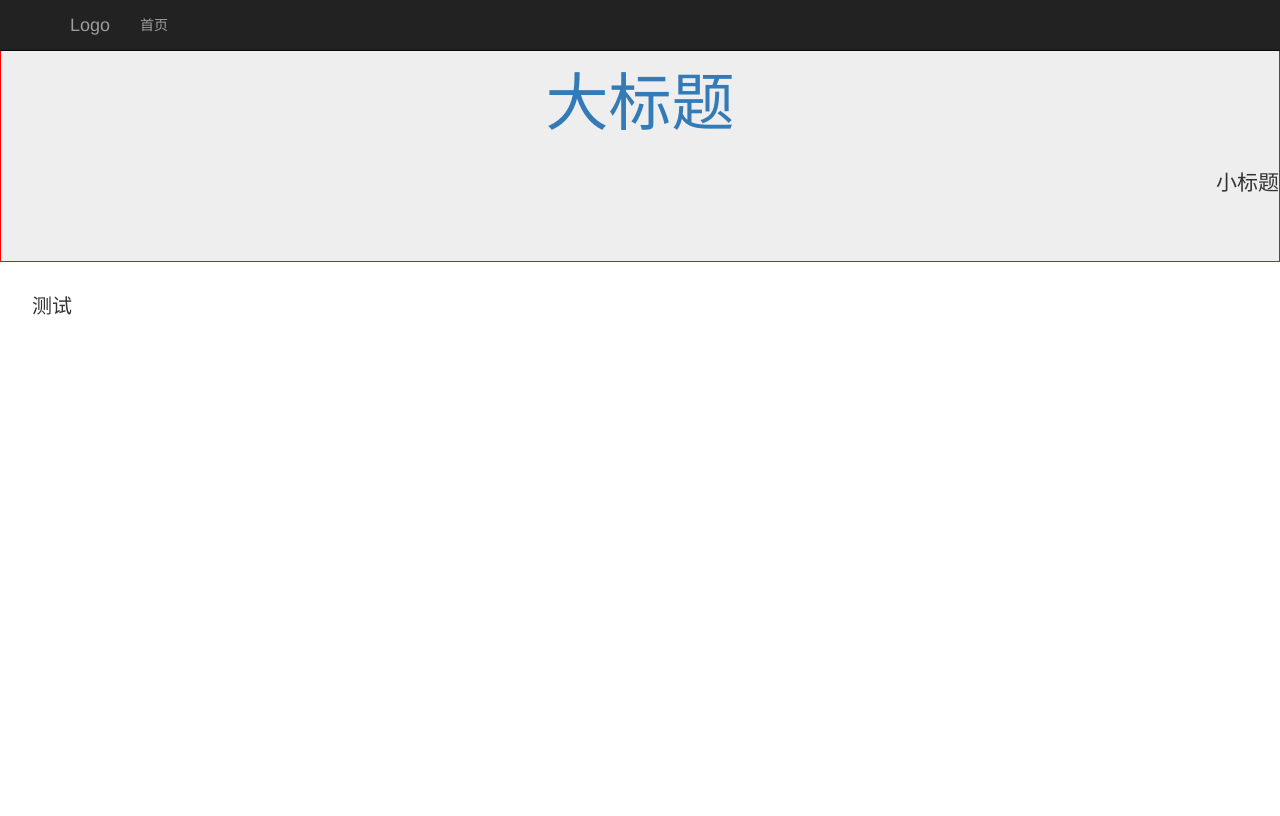
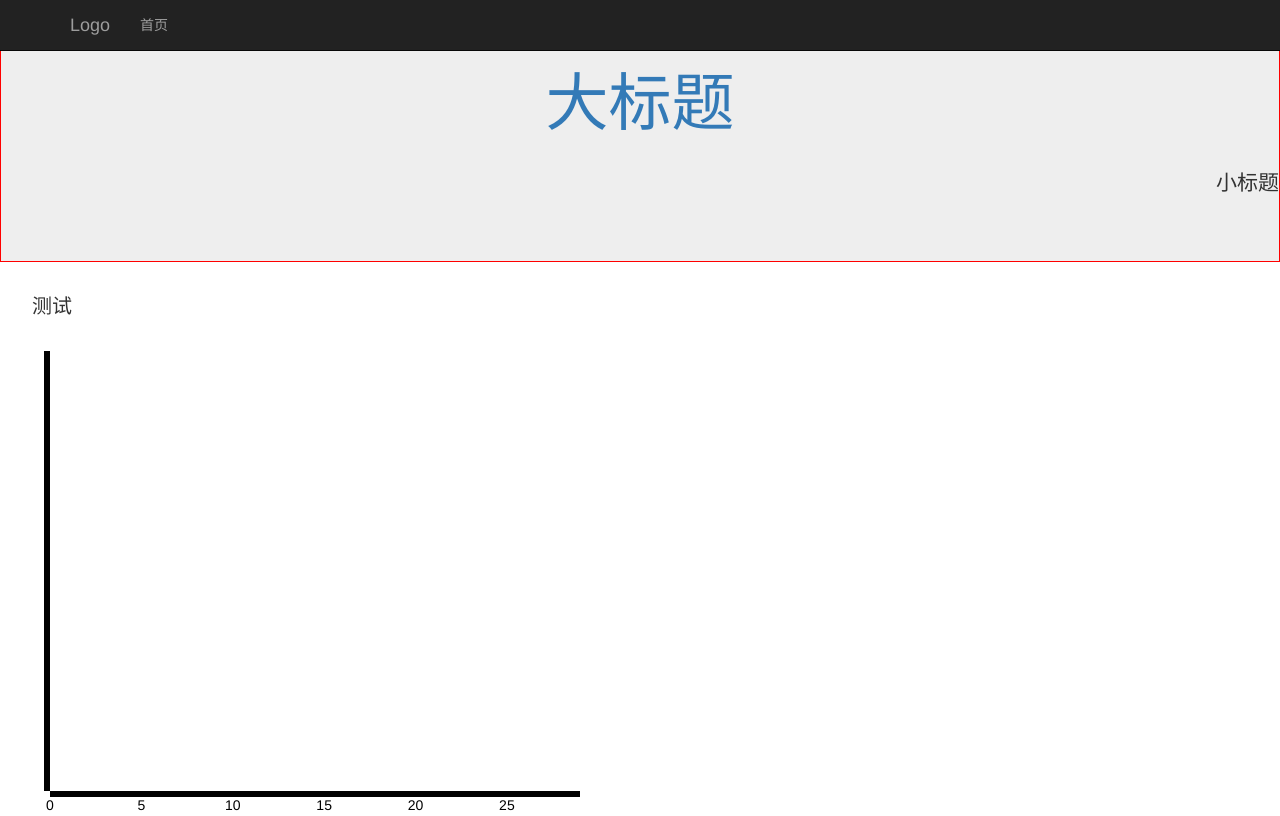
Before and after one commit to lxdmp/learning_flask, a Flask app: template app/templates/rtcurve/rtcurve_index.html in a window 1280 px wide. Run offline with Flask 2, Linux system fonts and the light colour scheme; the template is opened without the code that fills it, so the values that code supplies are empty; some libraries are stand-ins or nearby versions.

Commit message:
add something

```diff
--- a/app/templates/rtcurve/rtcurve_index.html
+++ b/app/templates/rtcurve/rtcurve_index.html
@@ -12,25 +12,103 @@
 <script src="{{ url_for('static', filename='vendor/d3.v3.min.js') }}"></script>
 <script>
 $(document).ready(function() {
+
 	var svg_width = 600;
 	var svg_height = 480;
+	var margin = {
+		"top" : 20,
+		"bottom" : 20,
+		"left" : 50,
+		"right" : 20
+	};
 	var buf_size = 30;
-	var each_width = svg_width/(buf_size-1)
-	var svg = d3.select("body").append("svg")
-		.attr("width", svg_width)
-		.attr("height", svg_height);
+	var buf = new Array(buf_size);
+	for(var i=0; i<buf.length; ++i)
+		buf[i] = 0;
+	var each_width = (svg_width-margin.left-margin.right)/(buf.length-1)
 
+	var load = function(){
+		var svg = d3.select("body").append("svg")
+			.attr("width", svg_width)
+			.attr("height", svg_height);
+		var x_axe = svg.append("g").attr("class", "axis_x");
+		var y_axe = svg.append("g").attr("class", "axis_y");
 
-	var buf = new Array(buf_size);
+		var x_scale = d3.scale.linear()
+			.domain([0, buf.length-1])
+			.range([0, svg_width-margin.left-margin.right]);
+		var x_axis = d3.svg.axis()
+			.scale(x_scale)
+			.orient("bottom")
+			.ticks(10);
+		svg.select(".axis_x")
+			.attr("transform","translate("+margin.left+","+(svg_height-margin.bottom)+")")
+			.call(x_axis);
 
-	function update(new_data){
-		for(var i=0; i<buf_size-1; ++i)
+		var y_scale = d3.scale.linear()
+			.domain([d3.min(buf), d3.max(buf)])
+			.range([svg_height-margin.bottom-margin.top, 0]);
+		var y_axis =d3.svg.axis()
+			.scale(y_scale)
+			.orient("left")
+			.ticks(20);
+		svg.select(".axis_y")
+			.attr("transform", "translate("+margin.left+","+margin.top+")")
+			.call(y_axis);
+
+		/*
+		svg.selectAll("path")
+			.data(buf)
+			.enter().append("path");
+		*/
+	};
+
+	var update = function(new_data)
+	{
+		// 更新数据
+		for(var i=0; i<buf.length-1; ++i)
 			buf[i] = buf[i+1];
-		buf[buf_size-1] = new_data;
+		buf[buf.length-1] = new_data;
 
+		var svg = d3.select("body").select("svg");
 
-	}
+		var x_scale = d3.scale.linear()
+			.domain([0, buf.length-1])
+			.range([0, svg_width-margin.left-margin.right]);
+		var x_axis = d3.svg.axis()
+			.scale(x_scale)
+			.orient("bottom")
+			.ticks(10);
+		svg.selectAll(".axis_x")
+			.attr("transform","translate("+margin.left+","+(svg_height-margin.bottom)+")")
+			.call(x_axis);
 
+		var y_scale = d3.scale.linear()
+			.domain([d3.min(buf), d3.max(buf)])
+			.range([svg_height-margin.bottom-margin.top, 0]);
+		var y_axis =d3.svg.axis()
+			.scale(y_scale)
+			.orient("left")
+			.ticks(20);
+		svg.selectAll(".axis_y")
+			.attr("transform", "translate("+margin.left+","+margin.top+")")
+			.call(y_axis);
+
+		var line = d3.svg.line()
+		.x(function(d, i){
+			return margin.left+x_scale(i);
+		})
+		.y(function(d){
+			return margin.top+y_scale(d);
+		});
+
+		svg.selectAll("path")
+			.data(buf)
+			.attr("d", line(buf))
+			.style("stroke-width", 1)
+			.style("stroke","#000")
+			.style("fill", "none");
+	};
 
 	var socket = io.connect("127.0.0.1:5000");
 	socket.on("connect", function(){
@@ -40,8 +118,11 @@ $(document).ready(function() {
 		console.log("disconnected");
 	});
 	socket.on('msg', function (data) {
-		console.log(data);
+		//console.log(data["data"]);
+		update(data["data"]);
 	});
+
+	load();
 });
 </script>
 {% endblock %}
```
Also changed, not shown: app/rtcurve/views.py (+3 -5 lines).
